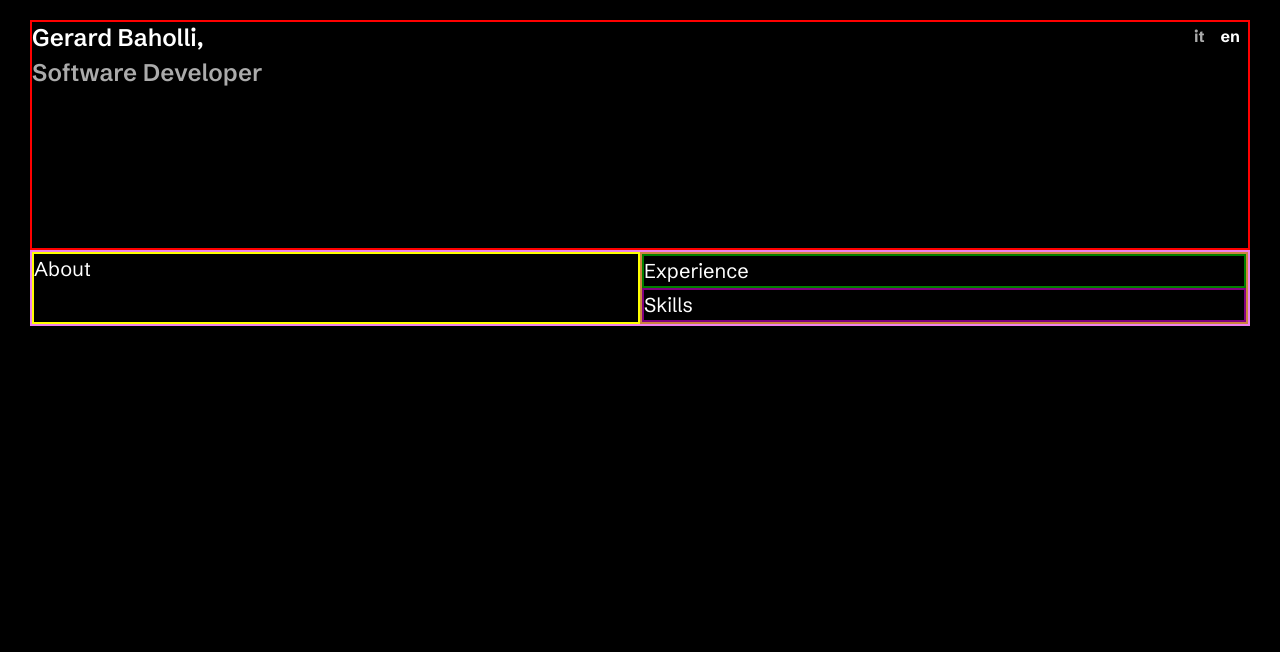
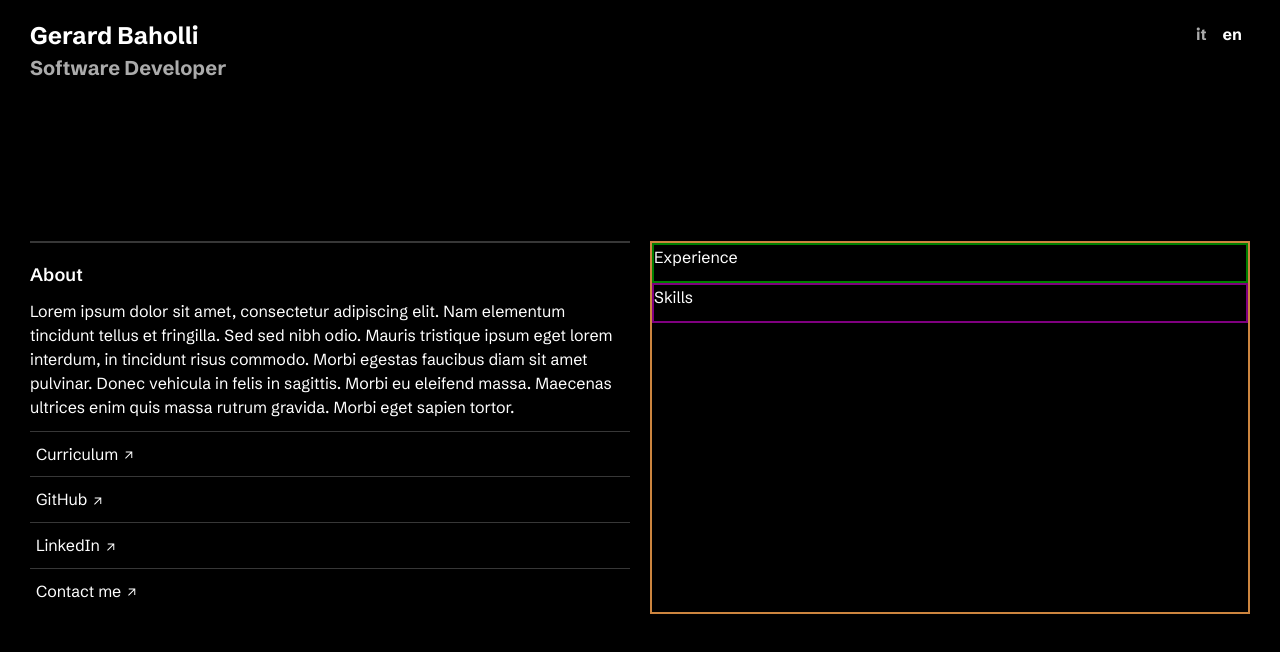
Before and after one commit to gerardbaholli/gerardbaholli.dev, a React (Vite) app: page / in a window 1280 px wide. Shown: the top 652 px of the page. Built offline with nearby package versions, Linux system fonts and the light colour scheme.

Commit message:
Update about

```diff
--- a/src/App.css
+++ b/src/App.css
@@ -1,15 +1,14 @@
 @import url('https://fonts.googleapis.com/css2?family=Schibsted+Grotesk:ital,wght@0,400..900;1,300..900&family=Space+Mono:ital,wght@0,400;0,700;1,400;1,700&display=swap');
 
 :root {
-    /* Fonts */
-    --font-base: "Schibsted Grotesk", system-ui, -apple-system, Segoe UI, Roboto, Arial, sans-serif;
-    --font-mono: "Space Mono", ui-monospace, SFMono-Regular, Menlo, Monaco, Consolas, "Liberation Mono", monospace;
+  --font-base: "Schibsted Grotesk", system-ui, -apple-system, Segoe UI, Roboto, Arial, sans-serif;
+  --font-mono: "Space Mono", ui-monospace, SFMono-Regular, Menlo, Monaco, Consolas, "Liberation Mono", monospace;
 }
 
 * {
-    margin: 0;
-    padding: 0;
-    box-sizing: border-box;
+  margin: 0;
+  padding: 0;
+  box-sizing: border-box;
 }
 
 body {
--- a/src/components/About/About.css
+++ b/src/components/About/About.css
@@ -1,3 +1,6 @@
 .about-container {
-    border: 2px solid yellow;
+    /* border: 2px solid yellow; */
+    border-top: 2px solid #373737;
+    padding-top: 20px;
+    gap: 10px;
 }
--- a/src/components/About/About.jsx
+++ b/src/components/About/About.jsx
@@ -1,11 +1,17 @@
 import "./About.css";
-import { Paragraph } from "../../utils/TextStyles.jsx";
+import { Paragraph, H3 } from "../../utils/TextStyles.jsx";
 import { Text } from "../../utils/ColorStyles.jsx";
+import LinkButton from "../LinkButton/LinkButton.jsx";
 
 export default function About() {
     return (
         <div className="about-container">
-            <Paragraph color={Text.paragraph1}>About</Paragraph>
+            <H3 color={Text.paragraph1}>About</H3>
+            <Paragraph color={Text.paragraph1}>Lorem ipsum dolor sit amet, consectetur adipiscing elit. Nam elementum tincidunt tellus et fringilla. Sed sed nibh odio. Mauris tristique ipsum eget lorem interdum, in tincidunt risus commodo. Morbi egestas faucibus diam sit amet pulvinar. Donec vehicula in felis in sagittis. Morbi eu eleifend massa. Maecenas ultrices enim quis massa rutrum gravida. Morbi eget sapien tortor.</Paragraph>
+            <LinkButton href="">Curriculum</LinkButton>
+            <LinkButton href="https://github.com/gerardbaholli">GitHub</LinkButton>
+            <LinkButton href="https://www.linkedin.com/in/gerardbaholli/">LinkedIn</LinkButton>
+            <LinkButton href="mailto:gerardbaholli@gmail.com">Contact me</LinkButton>
         </div>
     );
 }
--- a/src/components/Content/Content.css
+++ b/src/components/Content/Content.css
@@ -1,11 +1,12 @@
 .content-container {
-    border: 2px solid violet;
+    /* border: 2px solid violet; */
     display: grid;
     /* gap: 20px; */
-    grid-template-columns: 1fr; /* mobile: colonna unica */
+    grid-template-columns: 1fr; /* mobile: 1 column */
+    gap: 20px;
 }
 
-/* Desktop ≥ 800px → 2 colonne */
+/* Desktop ≥ 800px → 2 columns */
 @media (min-width: 800px) {
     .content-container {
         grid-template-columns: 1fr 1fr;
--- a/src/components/Header/Header.css
+++ b/src/components/Header/Header.css
@@ -2,7 +2,7 @@
     display: flex;
     align-items: flex-start; /* aligns items at the top */
     justify-content: space-between;
-    border: 2px solid red;
+    /* border: 2px solid red; */
     padding-bottom: 160px;
 }
 
--- a/src/components/Header/Header.jsx
+++ b/src/components/Header/Header.jsx
@@ -1,5 +1,5 @@
 import "./Header.css";
-import { Link } from "../../utils/TextStyles.jsx";
+import { H1, H2 } from "../../utils/TextStyles.jsx";
 import { Text } from "../../utils/ColorStyles.jsx";
 import { useState, useEffect } from "react";
 
@@ -13,8 +13,8 @@
     return (
         <div className="header-container">
             <div className="header-title">
-                <Link color={Text.paragraph1}>Gerard Baholli,</Link>
-                <Link color={Text.paragraph2}>Software Developer</Link>
+                <H1 color={Text.paragraph1}>Gerard Baholli</H1>
+                <H2 color={Text.paragraph2}>Software Developer</H2>
             </div>
             <div className="header-language">
                 <button
--- /dev/null
+++ b/src/components/LinkButton/LinkButton.css
@@ -0,0 +1,30 @@
+.link-button-container {
+    border-top: 0.5px solid #373737;
+    display: flex;
+    align-items: center;
+
+    /* width: 100%; */
+    gap: 3px;
+    padding: 12px 6px;
+
+    text-decoration: none;
+    color: white;
+    background: transparent;
+
+    transition: background-color 0.2s ease;
+}
+
+.link-button-container:hover {
+    background-color: rgba(255, 255, 255, 0.05);
+}
+
+/* .link-text {
+    font-weight: 400;
+} */
+
+.link-arrow-icon {
+    padding-top: 3px;
+    width: 16px;
+    height: 16px;
+    display: block;
+}
--- /dev/null
+++ b/src/components/LinkButton/LinkButton.jsx
@@ -0,0 +1,23 @@
+import "./LinkButton.css";
+import PropTypes from 'prop-types';
+import { Link } from "../../utils/TextStyles.jsx";
+
+const ARROW_ICON = "/arrow_outward_16dp_FFFFFF_FILL0_wght400_GRAD0_opsz20.svg";
+
+export default function LinkButton({ children, href }) {
+    return (
+        <a href={href} className="link-button-container">
+            <Link className="link-text">{children}</Link>
+            <img
+                src={ARROW_ICON}
+                alt="Arrow icon"
+                className="link-arrow-icon"
+            />
+        </a>
+    );
+}
+
+LinkButton.propTypes = {
+    children: PropTypes.node.isRequired,
+    href: PropTypes.string
+};
--- a/src/utils/TextStyles.jsx
+++ b/src/utils/TextStyles.jsx
@@ -2,57 +2,59 @@
 
 /* ---------- HEADINGS ---------- */
 export const H1 = styled.h1`
-  font-family: "Schibsted Grotesk", sans-serif;
+  font-family: "Schibsted Grotesk", system-ui, -apple-system, sans-serif;
   font-weight: 700;
-  font-size: 28px;
-  line-height: 130%;
-  letter-spacing: -1%;
-  color: ${(props) => props.color || "inherit"};
-
-  @media (min-width: 800px) { font-size: 36px; }
-  @media (min-width: 1280px) { font-size: 44px; }
-`;
-
-export const H2 = styled.h2`
-  font-family: "Schibsted Grotesk", sans-serif;
-  font-weight: 600;
-  font-size: 24px;
-  line-height: 130%;
-  letter-spacing: -1%;
-  color: ${(props) => props.color || "inherit"};
-
-  @media (min-width: 800px) { font-size: 30px; }
-  @media (min-width: 1280px) { font-size: 36px; }
-`;
-
-export const H3 = styled.h3`
-  font-family: "Schibsted Grotesk", sans-serif;
-  font-weight: 500;
   font-size: 20px;
   line-height: 130%;
   letter-spacing: -1%;
   color: ${(props) => props.color || "inherit"};
 
-  @media (min-width: 800px) { font-size: 24px; }
-  @media (min-width: 1280px) { font-size: 28px; }
+  @media (min-width: 800px) { font-size: 22px; }
+  @media (min-width: 1280px) { font-size: 24px; }
 `;
 
-/* ---------- PARAGRAPHS ---------- */
-export const Paragraph = styled.p`
-  font-family: "Schibsted Grotesk", sans-serif;
-  font-weight: 400;
+export const H2 = styled.h2`
+  font-family: "Schibsted Grotesk", system-ui, -apple-system, sans-serif;
+  font-weight: 700;
   font-size: 16px;
-  line-height: 150%;
-  letter-spacing: 0;
+  line-height: 130%;
+  letter-spacing: -1%;
   color: ${(props) => props.color || "inherit"};
 
   @media (min-width: 800px) { font-size: 18px; }
   @media (min-width: 1280px) { font-size: 20px; }
 `;
 
+export const H3 = styled.h3`
+  font-family: "Schibsted Grotesk", system-ui, -apple-system, sans-serif;
+  font-weight: 600;
+  font-size: 14px;
+  line-height: 130%;
+  letter-spacing: -1%;
+  color: ${(props) => props.color || "inherit"};
+  margin-bottom: 12px;
+
+  @media (min-width: 800px) { font-size: 16px; }
+  @media (min-width: 1280px) { font-size: 18px; }
+`;
+
+/* ---------- PARAGRAPHS ---------- */
+export const Paragraph = styled.p`
+  font-family: "Schibsted Grotesk", system-ui, -apple-system, sans-serif;
+  font-weight: 400;
+  font-size: 12px;
+  line-height: 150%;
+  letter-spacing: 0;
+  color: ${(props) => props.color || "inherit"};
+  margin-bottom: 12px;
+
+  @media (min-width: 800px) { font-size: 14px; }
+  @media (min-width: 1280px) { font-size: 16px; }
+`;
+
 /* ---------- PARAGRAPH LIST ---------- */
 export const ParagraphList = styled.ul`
-  font-family: "Schibsted Grotesk", sans-serif;
+  font-family: "Schibsted Grotesk", system-ui, -apple-system, sans-serif;
   font-weight: 400;
   font-size: 16px;
   line-height: 150%;
@@ -70,19 +72,14 @@
 `;
 
 /* ---------- LINK ---------- */
-export const Link = styled.a`
-  font-family: "Schibsted Grotesk", sans-serif;
-  font-weight: 600; /* semibold */
-  font-size: 20px;
+export const Link = styled.span`
+  font-family: "Schibsted Grotesk", system-ui, -apple-system, sans-serif;
+  font-weight: 400;
+  font-size: 12px;
   line-height: 130%;
   letter-spacing: -2%;
   color: ${(props) => props.color || "inherit"};
-  text-decoration: none;
 
-  &:hover {
-    text-decoration: underline;
-  }
-
-  @media (min-width: 800px) { font-size: 22px; }
-  @media (min-width: 1280px) { font-size: 24px; }
+  @media (min-width: 800px) { font-size: 14px; }
+  @media (min-width: 1280px) { font-size: 16px; }
 `;
```
Also changed, not shown: public/arrow_outward_16dp_FFFFFF_FILL0_wght400_GRAD0_opsz20.svg (added).
